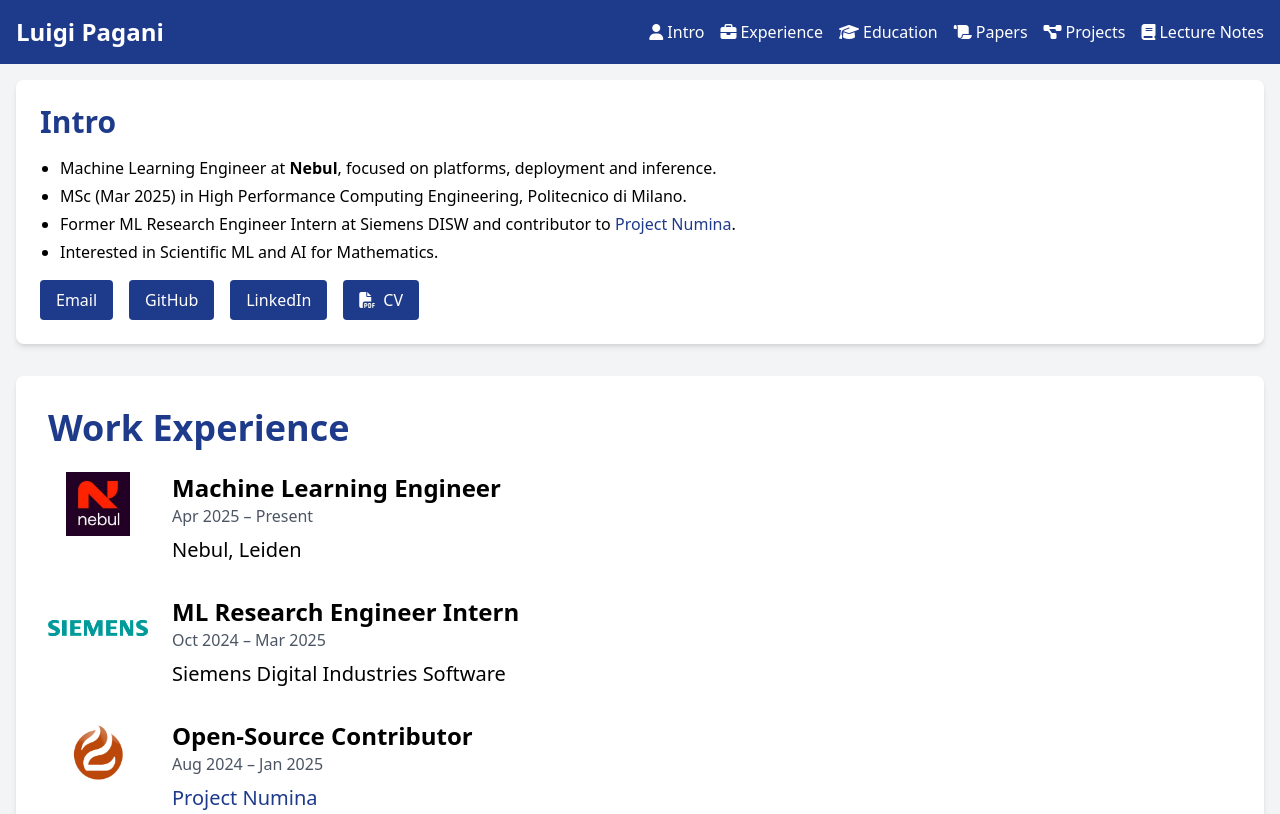
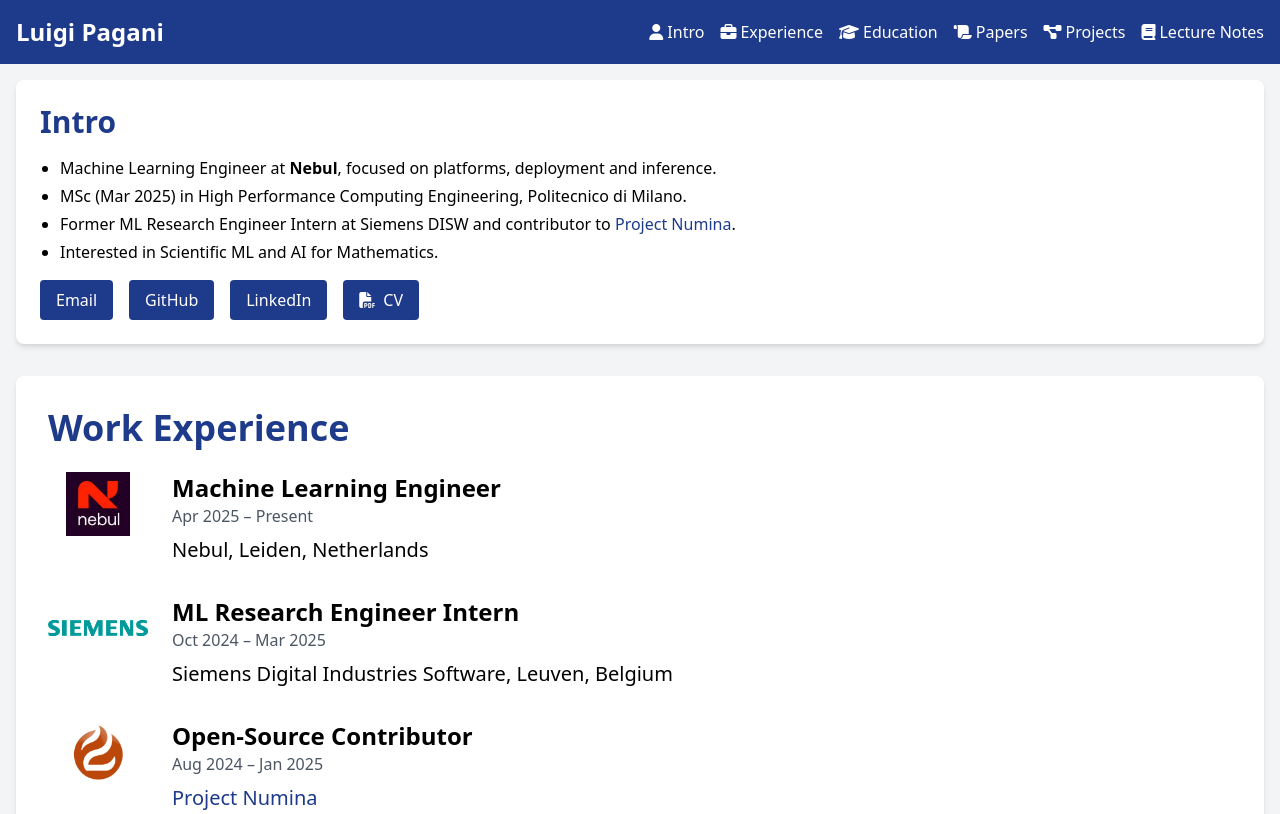
Before and after one commit to LuigiPagani/LuigiPagani.github.io, a plain HTML site: page index.html in a window 1280 px wide. Shown: the top 814 px of the page. Drawn offline with nearby package versions, Linux system fonts and the light colour scheme.

Commit message:
added locations

```diff
--- a/index.html
+++ b/index.html
@@ -84,7 +84,7 @@
                         <h3 class="text-2xl font-semibold">Machine Learning Engineer</h3>
                         <span class="text-gray-600">Apr 2025 – Present</span>
                     </div>
-                    <h4 class="text-xl text-black">Nebul, Leiden</h4>
+                    <h4 class="text-xl text-black">Nebul, Leiden, Netherlands</h4>
                 </div>
             </div>
             <div class="experience-item mb-8">
@@ -96,7 +96,7 @@
                         <h3 class="text-2xl font-semibold">ML Research Engineer Intern</h3>
                         <span class="text-gray-600">Oct 2024 – Mar 2025</span>
                     </div>
-                    <h4 class="text-xl text-black">Siemens Digital Industries Software</h4>
+                    <h4 class="text-xl text-black">Siemens Digital Industries Software, Leuven, Belgium</h4>
                 </div>
             </div>
             <div class="experience-item mb-8">
```
